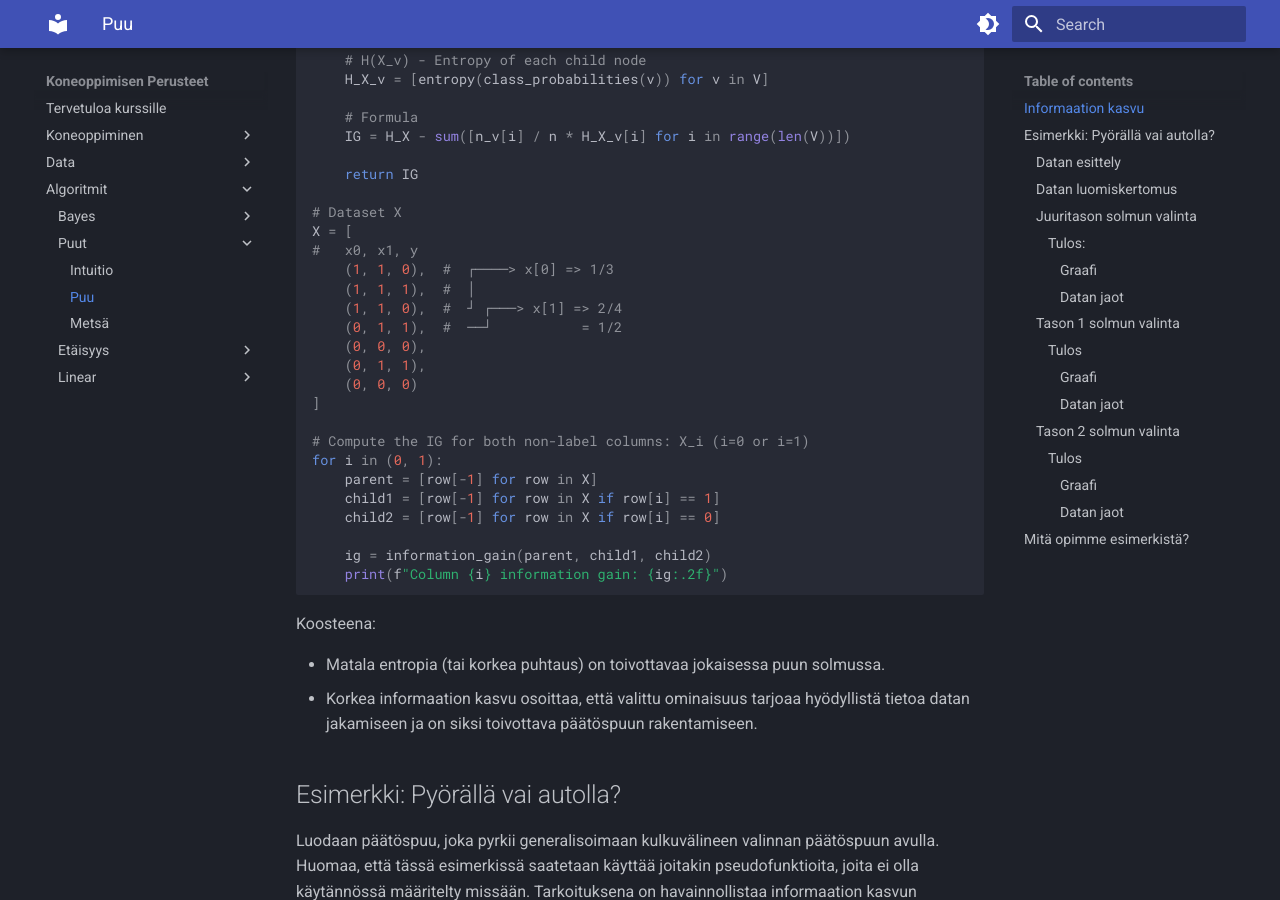
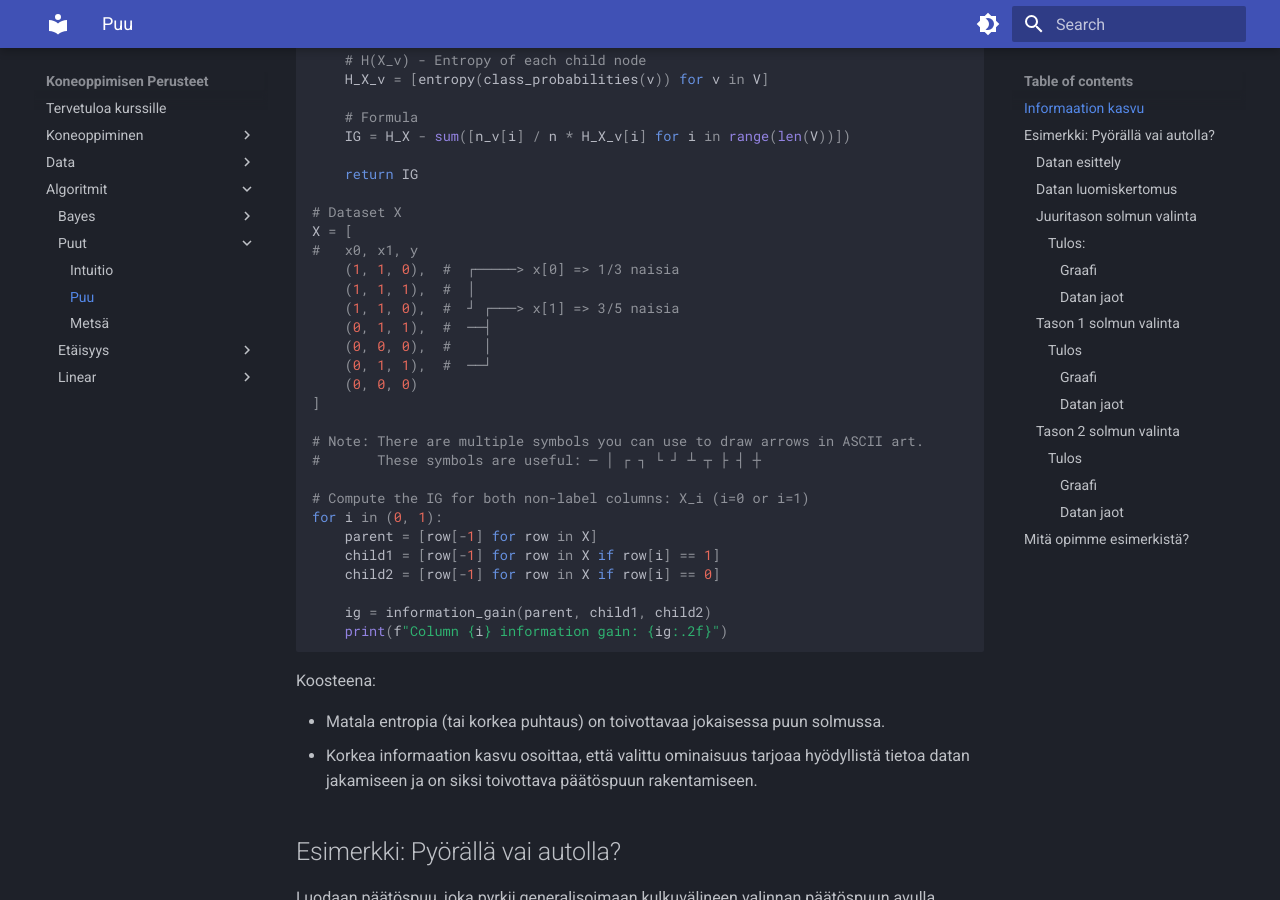
Before and after one commit to sourander/ml-perusteet, an MkDocs documentation site: the page built from docs/algoritmit/puut/puu.md, in a window 1280 px wide and 900 px high, scrolled down 2750 px. Built offline with MkDocs 1.6.1 and Material for MkDocs 9.7.7, drawn with Linux system fonts in a browser that asks for light colours; emoji names are drawn with the system emoji font.

Commit message:
Fixed bugs found while recording

```diff
--- a/docs/algoritmit/puut/puu.md
+++ b/docs/algoritmit/puut/puu.md
@@ -105,14 +105,17 @@ def information_gain(parent, child1, child2):
 # Dataset X
 X = [
 #   x0, x1, y
-    (1, 1, 0),  #  ┌────> x[0] => 1/3
+    (1, 1, 0),  #  ┌─────> x[0] => 1/3 naisia
     (1, 1, 1),  #  │
-    (1, 1, 0),  #  ┘ ┌───> x[1] => 2/4
-    (0, 1, 1),  #  ──┘           = 1/2
-    (0, 0, 0),
-    (0, 1, 1),
+    (1, 1, 0),  #  ┘ ┌───> x[1] => 3/5 naisia
+    (0, 1, 1),  #  ──┤
+    (0, 0, 0),  #    │
+    (0, 1, 1),  #  ──┘
     (0, 0, 0)
 ]
+
+# Note: There are multiple symbols you can use to draw arrows in ASCII art.
+#       These symbols are useful: ─ │ ┌ ┐ └ ┘ ┴ ┬ ├ ┤ ┼
 
 # Compute the IG for both non-label columns: X_i (i=0 or i=1)
 for i in (0, 1):
```
Also changed, not shown: other parts of docs/algoritmit/puut/puu.md (+1 -1 lines).
